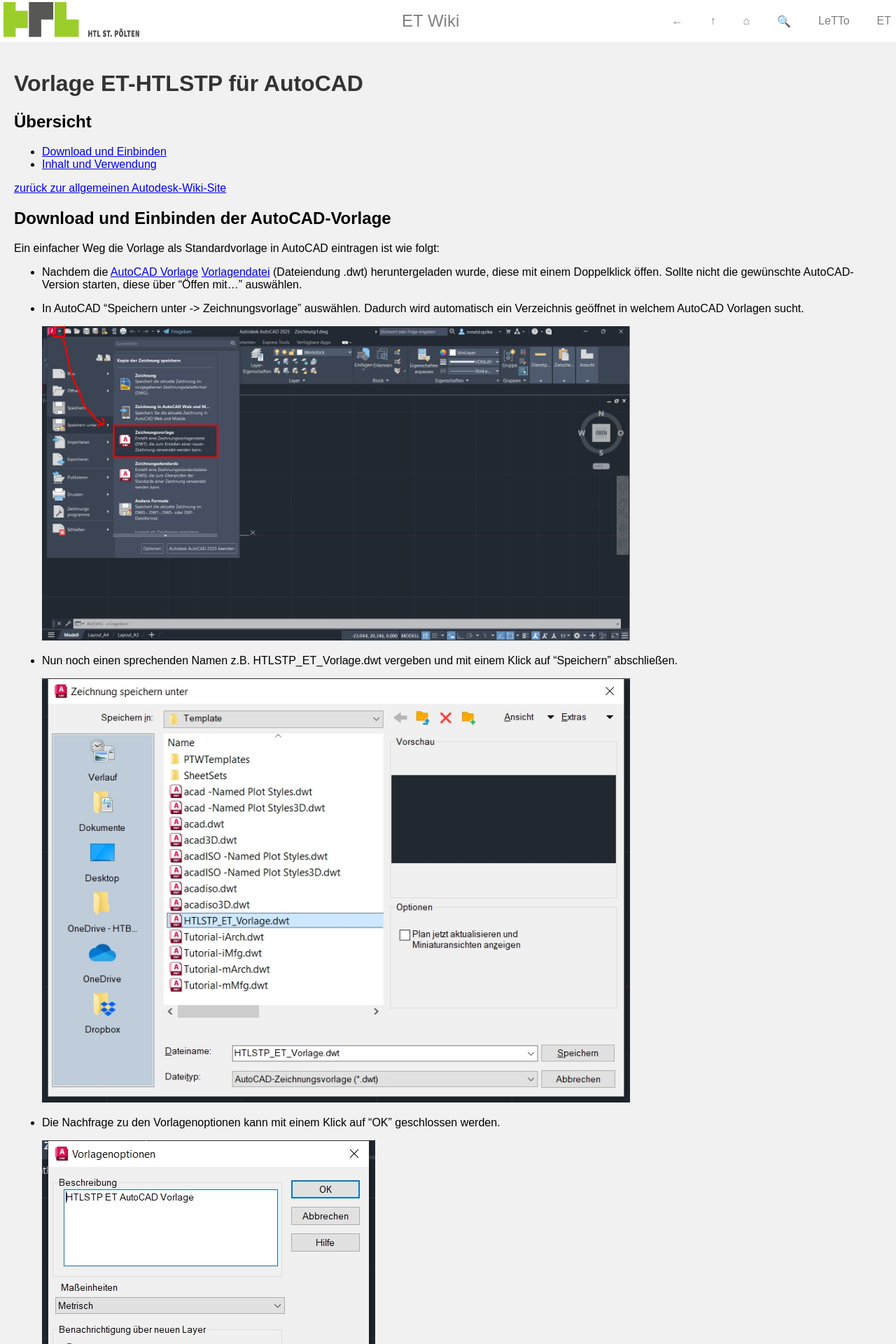
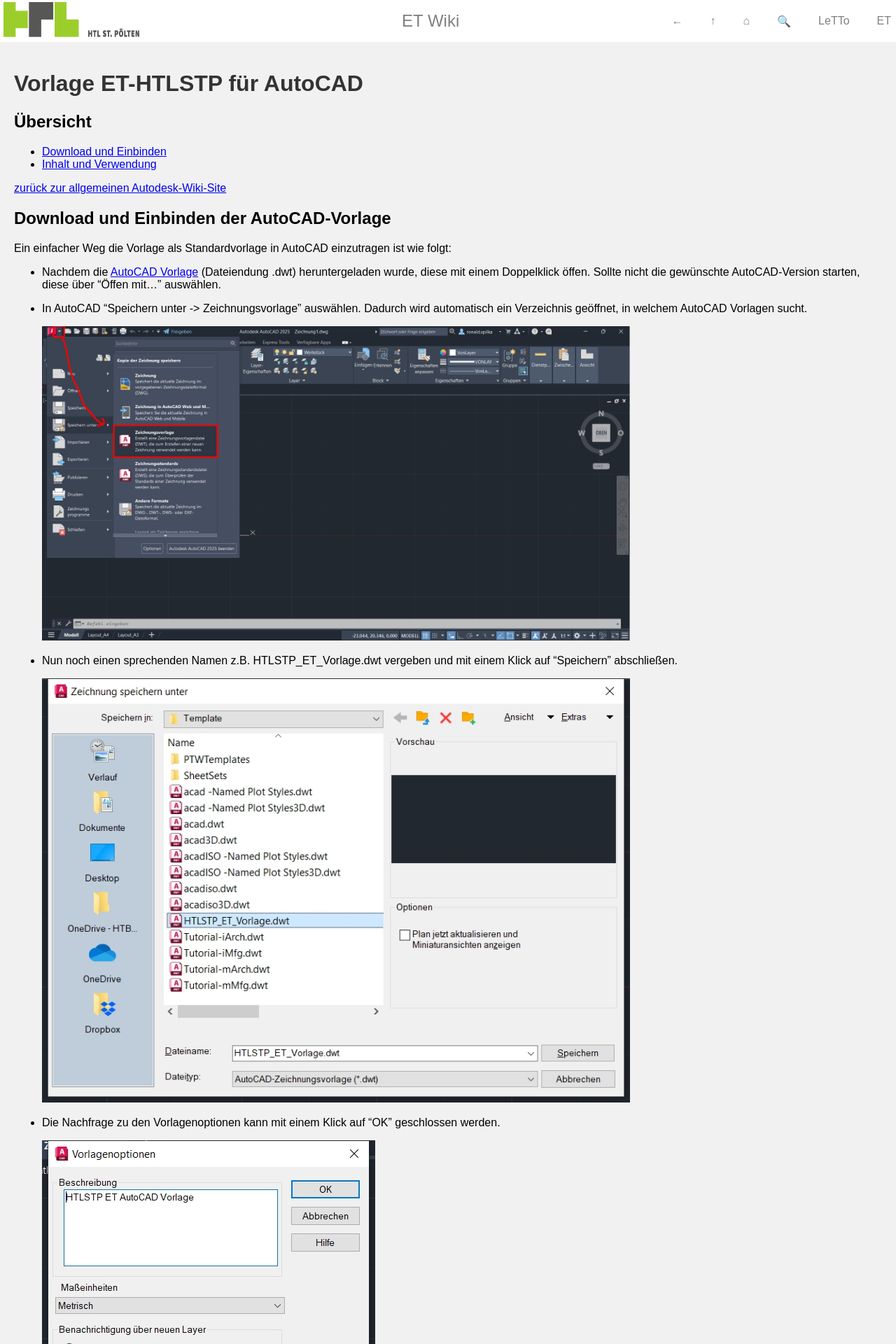
Before and after one commit to htl-stp-et/ET-Info, a Jekyll site: the page built from docs/Autodesk/AutoCad-Vorlagen/index.md, in a window 1280 px wide. Shown: the top 1920 px of the page at 70% size. Built offline with Jekyll 4.4.1, drawn with Linux system fonts in a browser that asks for light colours; our own code applies the rules of GitHub Pages for plain Markdown files; some of the changed text lies outside the part shown.

Commit message:
Doppellink gelöscht und kleinere Textfehler behoben

```diff
--- a/docs/Autodesk/AutoCad-Vorlagen/index.md
+++ b/docs/Autodesk/AutoCad-Vorlagen/index.md
@@ -7,9 +7,9 @@
 
 ## Download und Einbinden der AutoCAD-Vorlage
 
-Ein einfacher Weg die Vorlage als Standardvorlage in AutoCAD eintragen ist wie folgt:
-- Nachdem die [AutoCAD Vorlage](https://htlstp.sharepoint.com/:u:/r/sites/ET-EDV/ETDocs/Vorlagen/AutoCAD/HTLSTP_ET_Vorlage.dwt "download") <a href="https://htlstp.sharepoint.com/:u:/r/sites/ET-EDV/ETDocs/Vorlagen/AutoCAD/HTLSTP_ET_Vorlage.dwt" download>Vorlagendatei</a> (Dateiendung .dwt) heruntergeladen wurde, diese mit einem Doppelklick öffen. Sollte nicht die gewünschte AutoCAD-Version starten, diese über "Öffen mit..." auswählen.
-- In AutoCAD "Speichern unter -> Zeichnungsvorlage" auswählen. Dadurch wird automatisch ein Verzeichnis geöffnet in welchem AutoCAD Vorlagen sucht.
+Ein einfacher Weg die Vorlage als Standardvorlage in AutoCAD einzutragen ist wie folgt:
+- Nachdem die [AutoCAD Vorlage](https://htlstp.sharepoint.com/:u:/r/sites/ET-EDV/ETDocs/Vorlagen/AutoCAD/HTLSTP_ET_Vorlage.dwt "download") (Dateiendung .dwt) heruntergeladen wurde, diese mit einem Doppelklick öffen. Sollte nicht die gewünschte AutoCAD-Version starten, diese über "Öffen mit..." auswählen.
+- In AutoCAD "Speichern unter -> Zeichnungsvorlage" auswählen. Dadurch wird automatisch ein Verzeichnis geöffnet, in welchem AutoCAD Vorlagen sucht.
 
   <img alt="Vorlage Speichern unter" src="AutoCAD_001.jpg"/>
 
```
Also changed, not shown: other parts of docs/Autodesk/AutoCad-Vorlagen/index.md (+1 -1 lines).
